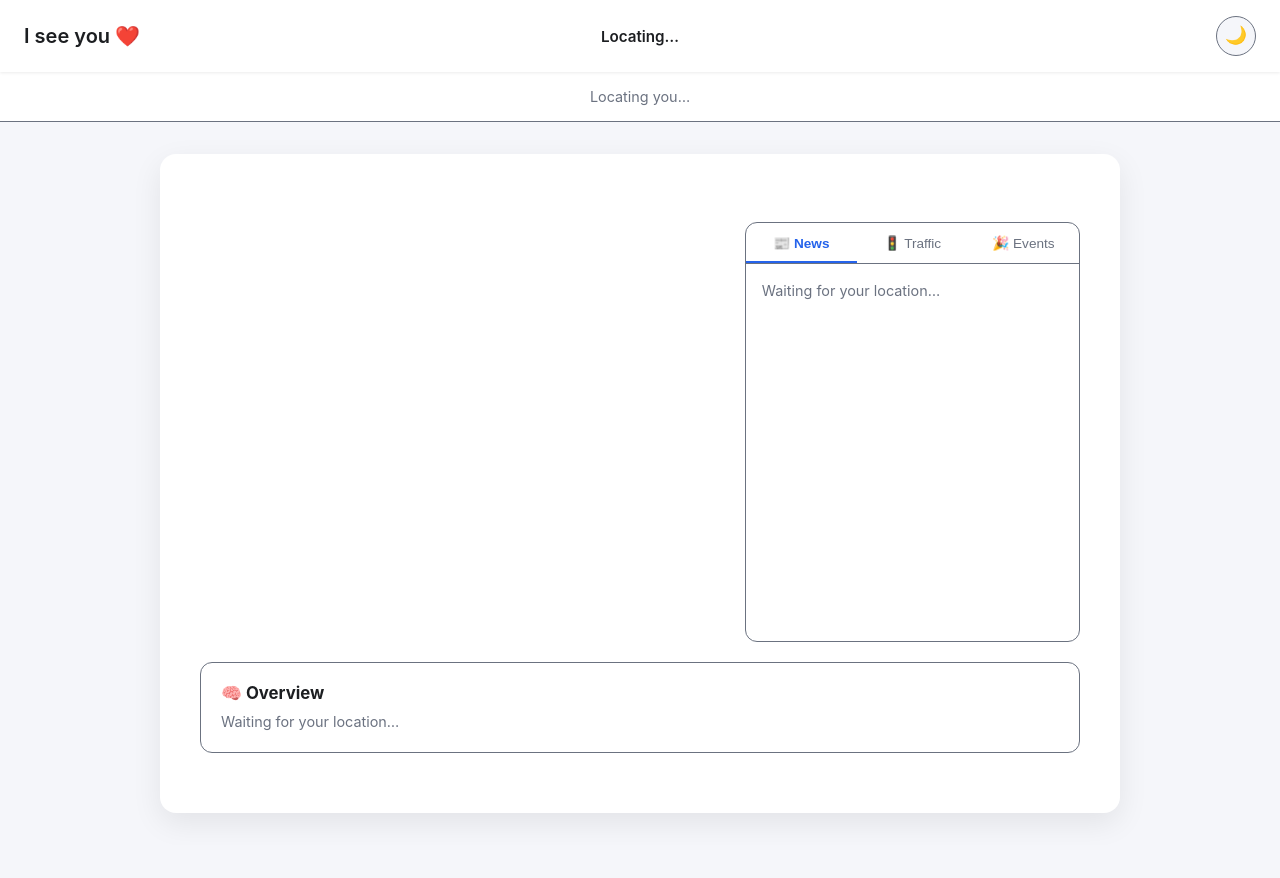
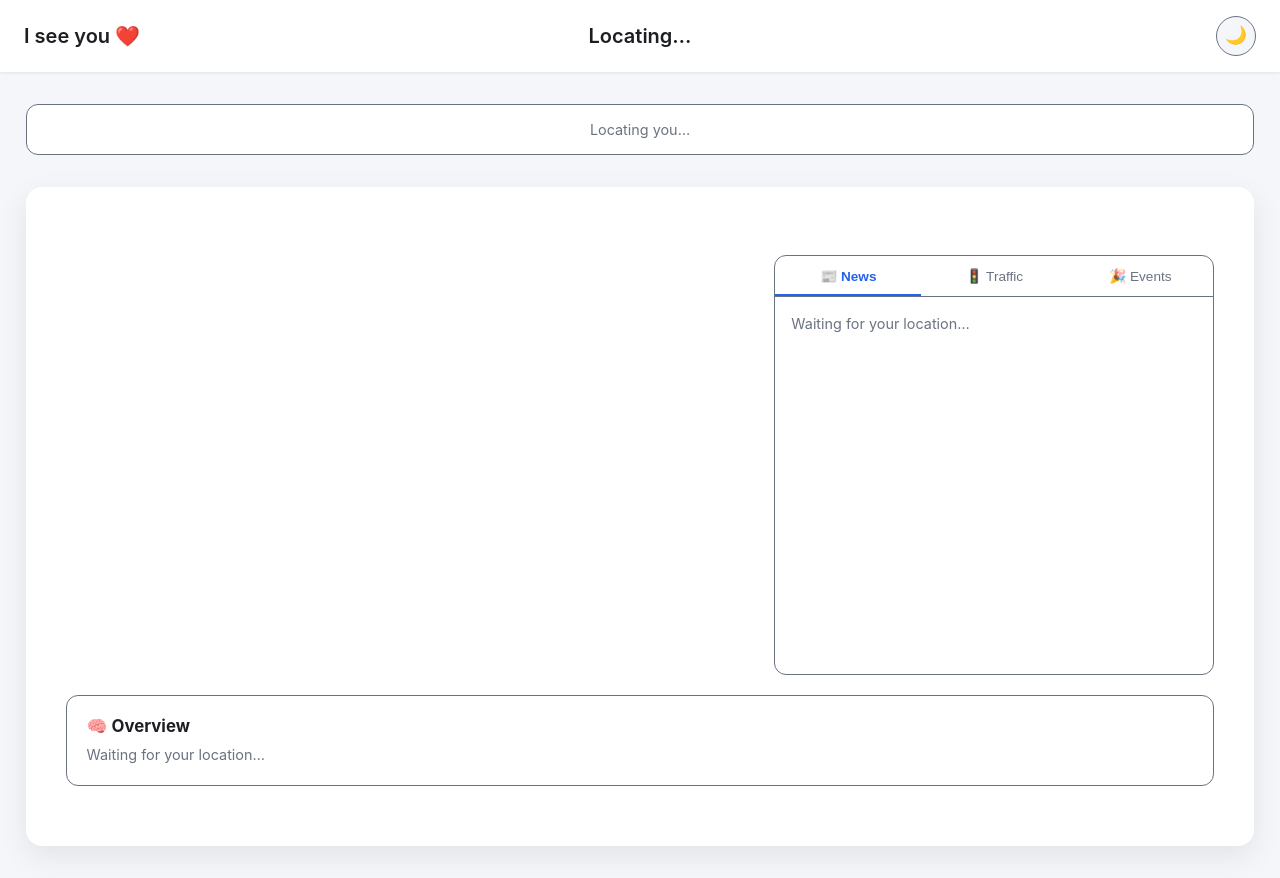
Before and after one commit to OzDoll/hello-world-weather, a plain HTML site: page index.html in a window 1280 px wide. Before the commit the page ends 845 px from the top, so only its background shows below. Drawn offline with nearby package versions, Linux system fonts and the light colour scheme.

Commit message:
Add header/banner spacing, widen card, restore coordinates in header
- Weather banner now separated from the header by the same gap it has
  from the card below (was flush against the header); given it's a
  standalone box now, gave it a full border + border-radius and
  inset it from the viewport edges (matching .card) instead of the
  bare border-bottom it had when it was flush underneath the header
- .card and .weather-banner widened from min(94vw, 960px) to
  min(96vw, 1280px) - +33% and closer to the screen edges, more room
  for the News/Traffic/Events tabs and Overview box
- Coordinates restored, moved into the header's location banner
  ("You're in {city} (lat, lon)"), font size bumped to match the
  "I see you" heading

```diff
--- a/index.html
+++ b/index.html
@@ -62,7 +62,7 @@
   }
   #location-banner {
     min-width: 0;
-    font-size: 0.95rem;
+    font-size: 1.25rem;
     font-weight: 600;
     text-align: center;
     overflow: hidden;
@@ -73,9 +73,12 @@
     justify-self: end;
   }
   .weather-banner {
+    width: min(96vw, 1280px);
+    margin: 2rem auto 0;
     padding: 0.85rem 1.5rem;
     background: var(--card);
-    border-bottom: 1px solid var(--muted);
+    border: 1px solid var(--muted);
+    border-radius: 12px;
     display: flex;
     align-items: center;
     justify-content: center;
@@ -101,7 +104,7 @@
     background: var(--card);
     border-radius: 16px;
     padding: 2.5rem;
-    width: min(94vw, 960px);
+    width: min(96vw, 1280px);
     text-align: center;
     box-shadow: 0 10px 30px rgba(0,0,0,0.08);
   }
@@ -210,6 +213,7 @@
     #map, .intel-panel { flex: none; width: 100%; }
     .app-header { grid-template-columns: auto 1fr auto; padding: 1rem; gap: 0.5rem; }
     .app-header h1 { font-size: 1.05rem; }
+    #location-banner { font-size: 0.8rem; }
     .weather-banner { padding: 0.75rem 1rem; gap: 0.4rem 0.75rem; font-size: 0.85rem; }
   }
   #log-btn {
@@ -489,7 +493,7 @@
           localTime
         };
 
-        locationBanner.textContent = city || 'Unknown location';
+        locationBanner.textContent = `You're in ${city || 'Unknown location'} (${latitude.toFixed(2)}, ${longitude.toFixed(2)})`;
 
         weatherBanner.innerHTML = `
           <span class="weather-temp">${Math.round(cw.temperature)}°C</span>
```
